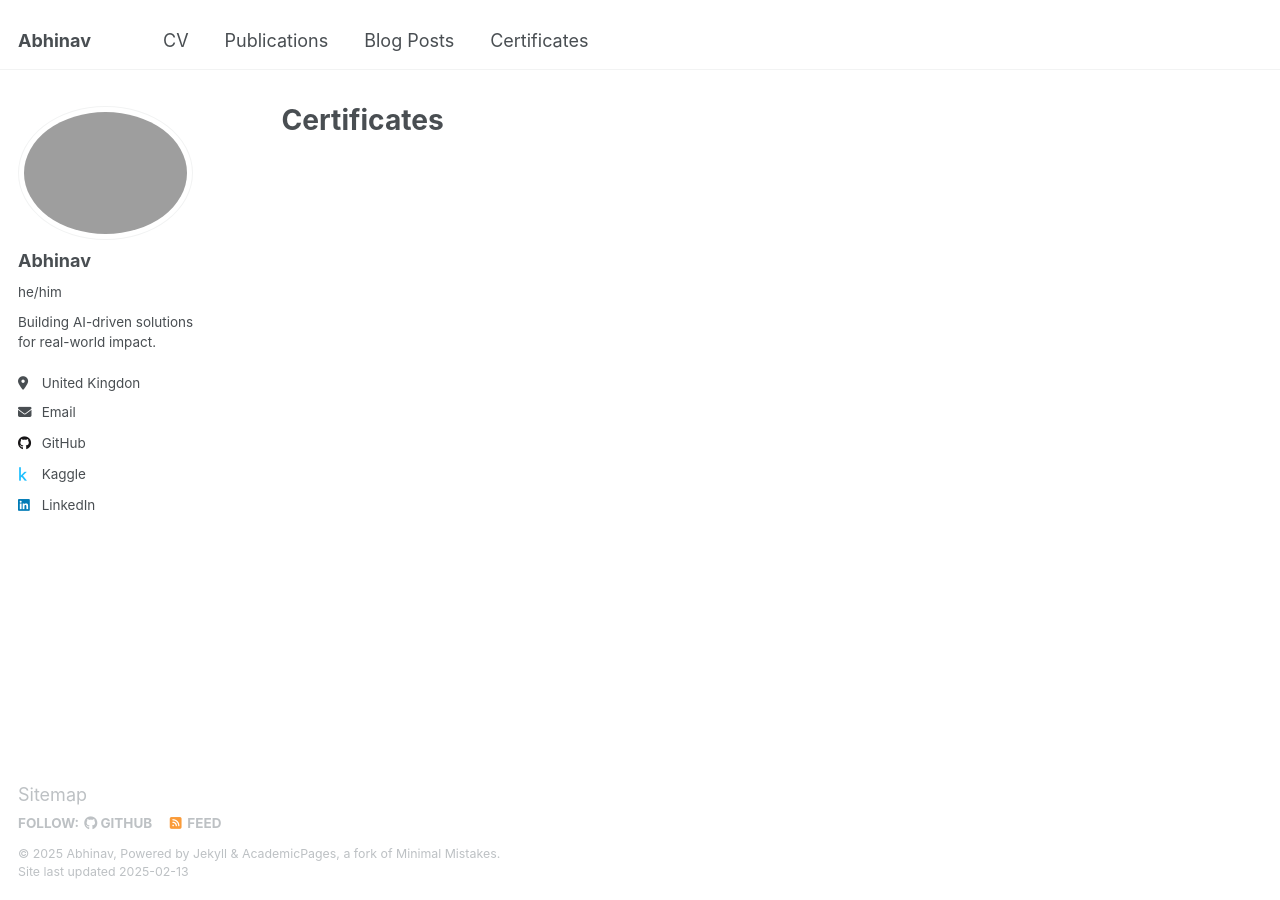
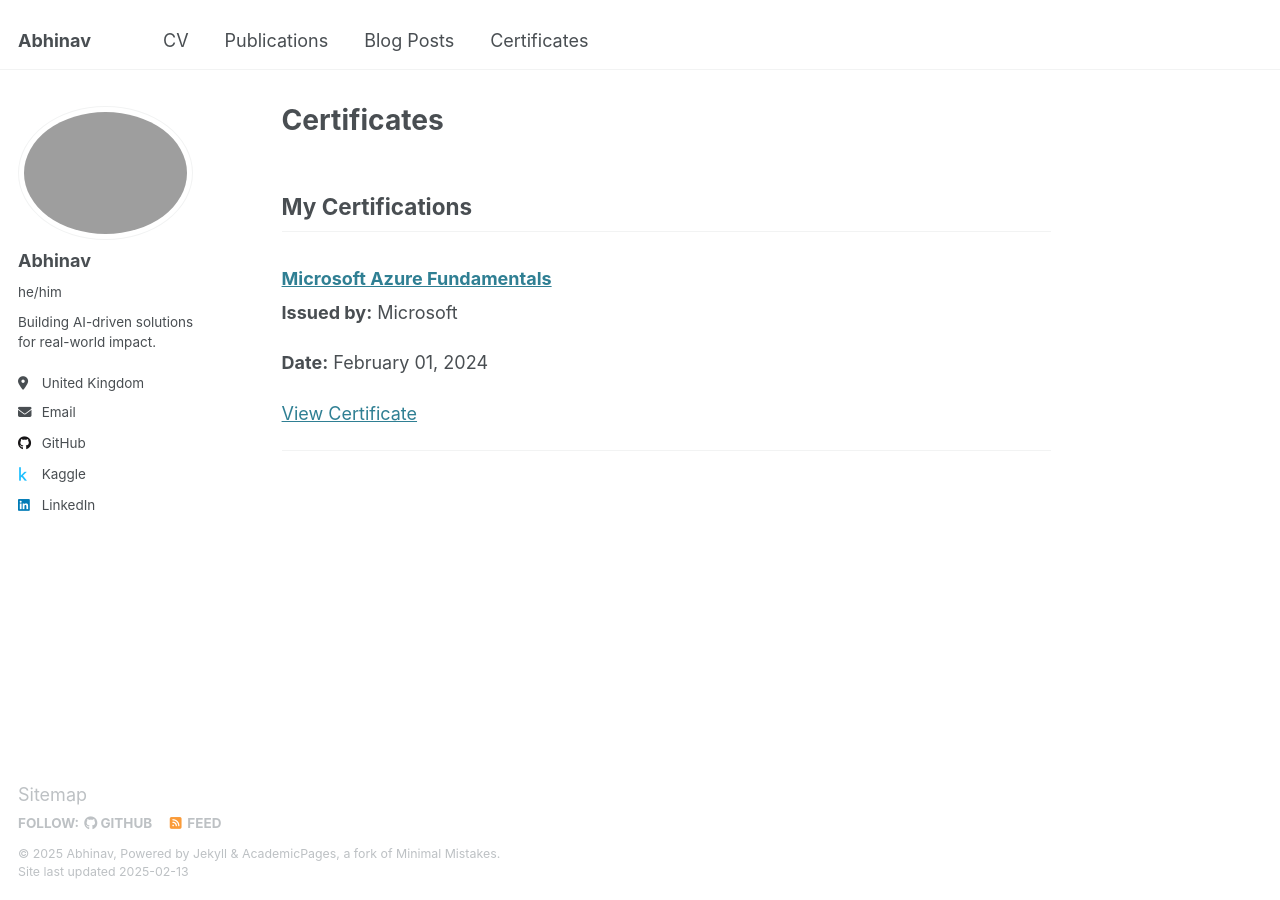
Before and after one commit to Abhinav330/portfolio-test, a Jekyll site: the page built from _pages/certificates.md, in a window 1280 px wide. Built offline with Jekyll 4.4.1, drawn with Linux system fonts in a browser that asks for light colours.

Commit message:
adding cert page

```diff
--- a/_config.yml
+++ b/_config.yml
@@ -26,7 +26,7 @@
   name             : "Abhinav"
   pronouns         : "he/him"
   bio              : "Building AI-driven solutions for real-world impact."
-  location         : "United Kingdon"
+  location         : "United Kingdom"
   employer         : #"Red Brick University"
   uri              : # URL
   email            : "abhinav33303@gmail.com"
@@ -225,6 +225,9 @@
   talks:
     output: true
     permalink: /:collection/:path/
+  certificates:
+    output: true
+    permalink: /:collection/:path/
 
 
 # These settings control how pages and collections are included in the site
@@ -283,13 +286,15 @@
       author_profile: true
       share: true
 
+# certificates
   - scope:
       path: ""
       type: certificates
     values:
-      layout: single
+      layout: certificates
       author_profile: true
       share: true
+
 
 
 # Sass/SCSS
--- a/_pages/certificates.html
+++ /dev/null
@@ -1,19 +0,0 @@
----
-layout: archive
-title: "Certificates"
-permalink: /certificates/
-author_profile: true
----
-
-
-{% include base_path %}
-
-<div>
-  {% for post in site.certificate %}
-    <div>
-      <img src="{{ post.image }}" alt="{{ post.title }}">
-      <div>{{ post.title }}</div>
-      <a href="{{ post.verification_url }}" target="_blank">Check Certificate</a>
-    </div>
-  {% endfor %}
-</div>
--- /dev/null
+++ b/_pages/certificates.md
@@ -0,0 +1,19 @@
+---
+layout: single
+title: "Certificates"
+permalink: /certificates/
+---
+
+<h2>My Certifications</h2>
+
+{% for certificate in site.certificates %}
+  <div class="certificate">
+    <h3><a href="{{ certificate.url }}">{{ certificate.title }}</a></h3>
+    <p><strong>Issued by:</strong> {{ certificate.issuer }}</p>
+    <p><strong>Date:</strong> {{ certificate.date | date: "%B %d, %Y" }}</p>
+    {% if certificate.link %}
+      <p><a href="{{ certificate.link }}" target="_blank">View Certificate</a></p>
+    {% endif %}
+    <hr>
+  </div>
+{% endfor %}
```
Also changed, not shown: _certificates/azure-fundamentals.md (added, +9 -0 lines), _certificates/certificates.md (deleted, +0 -5 lines), _layouts/certificates.html (added, +33 -0 lines).
